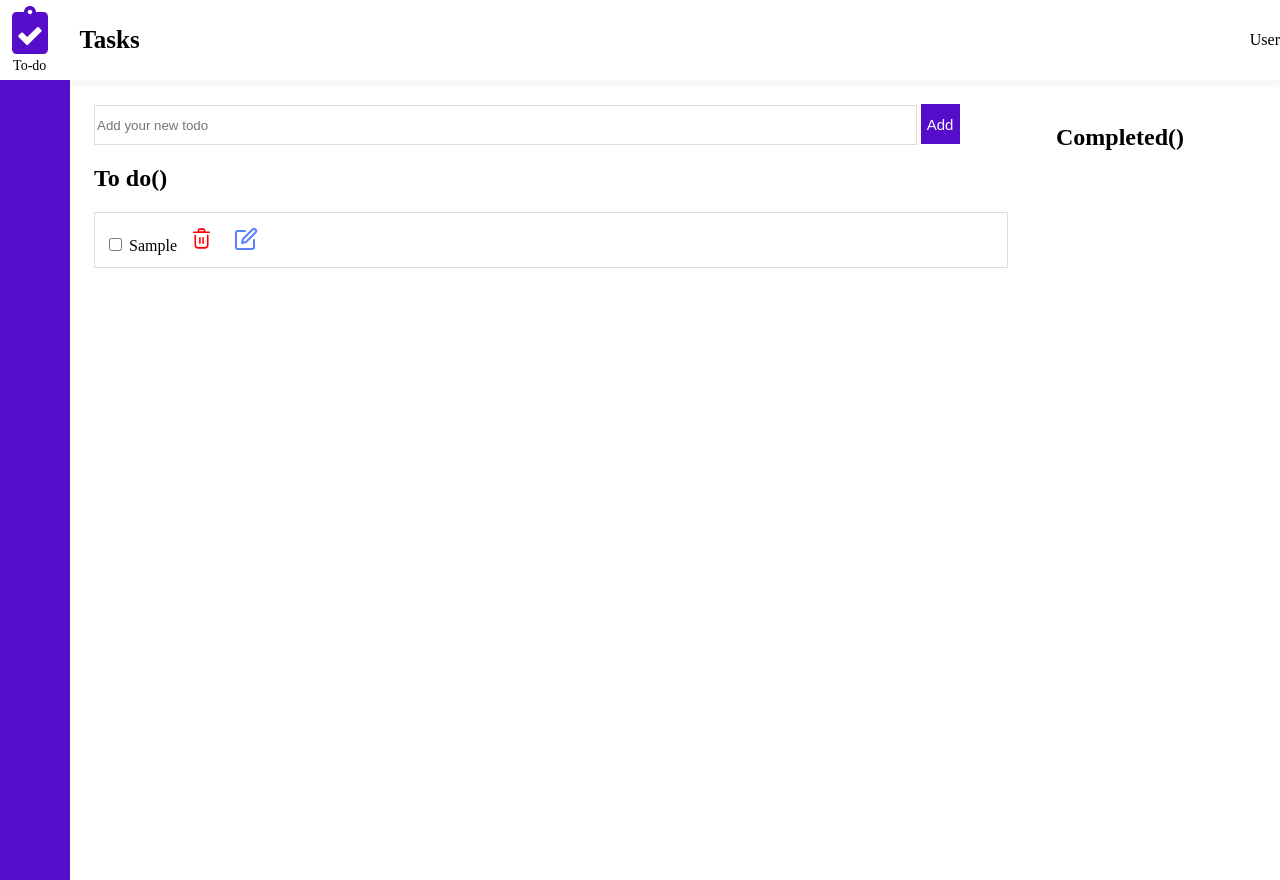
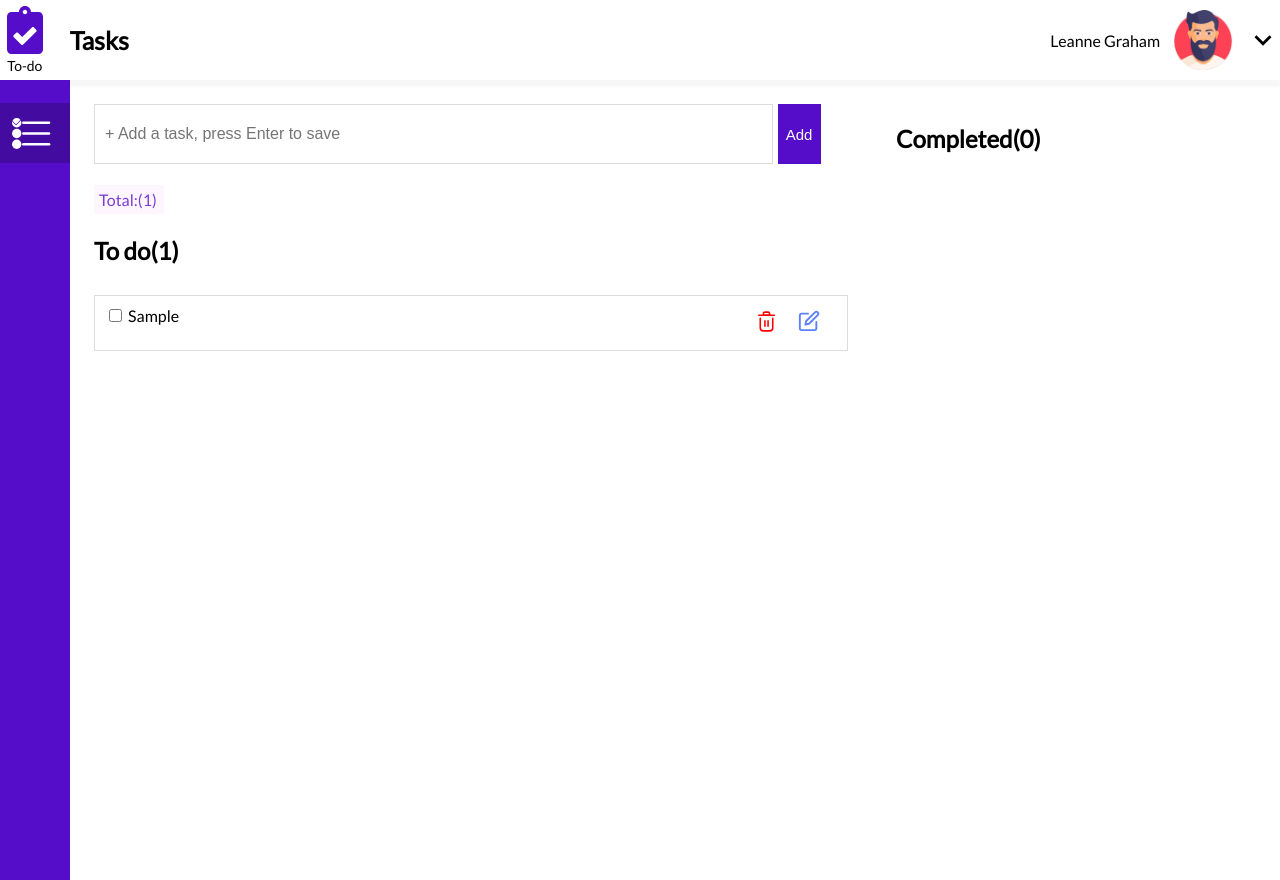
Before and after one commit to VeronikaUlyanchik/TodoApp, a plain HTML site: page index.html in a window 1280 px wide. Both pictures are taken after typing "Sample" into the empty fields and a click on the button "Add". Drawn offline with Linux system fonts and the light colour scheme; files whose address does not match are found by name.

Commit message:
app: style

```diff
--- a/addTaks.js
+++ b/addTaks.js
@@ -5,21 +5,8 @@ const inputTask = document.getElementById('inputtask');
 const todoField = document.querySelector('.todotasks');
 const completedField = document.querySelector('.completed');
 let completedTask= [];
-!localStorage.completedTask ? completedTask=[] : completedTask = JSON.parse(localStorage.getItem('completedtasks'));
-
-
-
-function generateTask(newTask) {
-    newTask.checked ? addTaskInCompleted(newTask) : addTaskInTodo (newTask);
-}
-
-function addTaskInTodo (newTask){
-    todoField.innerHTML+= `<div class="tasks task_button"><input type="checkbox" id="${newTask.id}" onclick=completeTask(${newTask.id})> ${newTask.text} <button class="button-delete" onclick=deleteTodo(${newTask.id})><img  class="deleteButton" src="assets/delete.svg"></button> <button onclick=editTask(${newTask.id})> <img class="editButton" src="assets/edit.svg"> </button> </div>`
-}
-
-function addTaskInCompleted (newTask){
-    completedField.innerHTML+= `<div class="tasks task_button"><input type="checkbox" id="${newTask.id}" onclick=uncompleteTask(${newTask.id}) checked> ${newTask.text} <button class="button-delete" onclick=deleteCompleted(${newTask.id})><img  class="deleteButton" src="assets/delete.svg"></button> </div>`
-}
+const addBtn = document.getElementById('btn_add_task');
+!localStorage.completedtasks ? completedTask=[] : completedTask = JSON.parse(localStorage.getItem('completedtasks'));
 
 
     form.addEventListener('submit', event => {
@@ -39,6 +26,7 @@ function addItem(text) {
             tasks.push(newTask);
             localStorage.setItem('tasks', JSON.stringify(tasks));
             generateTask(newTask);
+            amountTasks();
     }
 
     document.addEventListener('DOMContentLoaded', () => {
--- a/clearTask.js
+++ b/clearTask.js
@@ -7,6 +7,7 @@ function deleteTodo(id) {
      tasks.forEach(t => {
          generateTask(t)
      });
+     amountTasks();
 };
 
 function deleteCompleted(id) {
@@ -18,10 +19,5 @@ function deleteCompleted(id) {
      completedTask.forEach(t => {
          generateTask(t)
      });
+     amountTasks();
 };
-
-function clearAll() {
-tasks=[];
-localStorage.clear();
-todoField.innerHTML="";
-}
--- a/completeTask.js
+++ b/completeTask.js
@@ -1,5 +1,3 @@
-
-
 function completeTask(id) {
     const completedObj= JSON.parse(localStorage.getItem('tasks')).filter(item => item.id ===id)
     const newTask = {
@@ -11,11 +9,13 @@ function completeTask(id) {
     localStorage.setItem('completedtasks', JSON.stringify(completedTask));
     generateTask(newTask);
     deleteTodo(id);
+    amountTasks();
 }
 
 function uncompleteTask(id) {
     const uncompletedObj= JSON.parse(localStorage.getItem('completedtasks')).filter(item => item.id ===id)
     let text = uncompletedObj[0].text;
     addItem(text);
-    deleteCompleted(id)
+    deleteCompleted(id);
+    amountTasks();
 }
--- a/editTask.js
+++ b/editTask.js
@@ -1,14 +1,21 @@
 let indexForEdit;
+const editBtn = document.querySelector('#btn_edit_task');
 
 function editTask(id) {
     const editObj= tasks.filter(item => item.id ===id);
     const indexEdit = tasks.findIndex(item => item.id ===id);
     inputTask.value = editObj[0].text;
+    editBtn.style.display = 'block';
+    addBtn.style.display = 'none';
+    addBtn.setAttribute("disabled", "disabled");
     indexForEdit=indexEdit;
 }
 
-const editBtn = document.querySelector('#btn_edit_task');
-editBtn.addEventListener('click', event => {
+
+editBtn.addEventListener('click', editTaskShow)
+
+
+function editTaskShow(){
 
     tasks[indexForEdit].text=inputTask.value;
     localStorage.setItem('tasks', JSON.stringify(tasks));
@@ -17,4 +24,8 @@ editBtn.addEventListener('click', event => {
         generateTask(t);
     })
     inputTask.value = "";
-})
+    editBtn.style.display = 'none';
+    addBtn.style.display = 'inline';
+    addBtn.removeAttribute("disabled", "disabled");
+    amountTasks();
+}
--- /dev/null
+++ b/generatePage.js
@@ -0,0 +1,19 @@
+function generateTask(newTask) {
+    newTask.checked ? addTaskInCompleted(newTask) : addTaskInTodo (newTask);
+}
+
+function addTaskInTodo (newTask){
+    todoField.innerHTML+= `<div class="tasks"><div><input type="checkbox" id="${newTask.id}" onclick=completeTask(${newTask.id})> ${newTask.text} </div><div class="task_button"> <button class="button-delete" onclick=deleteTodo(${newTask.id})><img  class="deleteButton" src="assets/delete.svg"></button> <button onclick=editTask(${newTask.id})> <img class="editButton" src="assets/edit.svg"> </button></div> </div>`
+}
+
+function addTaskInCompleted (newTask){
+    completedField.innerHTML+= `<div class="tasks"><div><input type="checkbox" id="${newTask.id}" onclick=uncompleteTask(${newTask.id}) checked ><span style="text-decoration: line-through; color:gray;"> ${newTask.text}<span></div class="task_button"> <div> <button class="button-delete" onclick=deleteCompleted(${newTask.id})><img  class="deleteButton" src="assets/delete.svg"></button> </div> </div>`
+}
+
+function amountTasks() {
+    document.getElementById('totalQ').innerHTML= tasks.length+ completedTask.length;
+    document.getElementById('todosQ').innerHTML=tasks.length;
+    document.getElementById('completedQ').innerHTML=completedTask.length;
+}
+
+amountTasks();
--- a/index.html
+++ b/index.html
@@ -11,23 +11,28 @@
     <header>
         <div class="icon"><img src="assets/clipboard.svg"><p>To-do</p></div>
         <div class="textTasks">Tasks</div>
-        <div class="userLogo">User</div>
+        <div class="userLogo">Leanne Graham<img src="assets/manIcon.png"><img src="assets/expand_more_black_24dp.svg"></div>
     </header>
     <main>
-        <div class="menu"></div>
+        <div class="menu">
+            <div>
+                <img src="assets/list.svg">
+                <img src="assets/accept.svg">
+            </div>
+        </div>
         <div class="tasksField">
             <form class="js-form">
-                <input type="text" id="inputtask" class="input" placeholder="Add your new todo" required>
+                <input type="text" id="inputtask" class="input" placeholder="+ Add a task, press Enter to save" required>
                 <button class="button-plus" id="btn_add_task" >Add</button>
-
+                <button class="button-plus" id="btn_edit_task" style="display: none;">Save</button>
             </form>
-            <button class="button-plus" id="btn_edit_task" style="display: none;">Save</button>
-            <h2>To do(<span></span>)</h2>
+            <h4>Total:(<span id="totalQ"></span>) </h4>
+            <h2>To do(<span id="todosQ"></span>)</h2>
                 <div class="todotasks"></div>
 
         </div>
         <div class="completedTask">
-            <h2>Completed(<span></span>)</h2>
+            <h2>Completed(<span id="completedQ"></span>)</h2>
             <div class="completed"></div>
             </div>
     </main>
@@ -35,4 +40,5 @@
     <script src="completeTask.js"></script>
     <script src="clearTask.js"></script>
     <script src="editTask.js"></script>
+    <script src="generatePage.js"></script>
 </html>
--- a/styles/css/styles.css
+++ b/styles/css/styles.css
@@ -1,10 +1,14 @@
-
+@font-face {
+    font-family: Lato;
+    src: url(C:/Users/user/TodoApp/assets/Lato-Regular.ttf);
+   }
 
 body{
     margin: 0;
     min-height: 100%;
     height: 100%;
     overflow: hidden;
+    font-family: 'Lato', sans-serif;
 }
 button{
     border: none;
@@ -12,6 +16,7 @@ button{
     cursor: pointer;
     border: 2px solid white ;
     box-sizing: border-box;
+    margin: 0 5px;
 }
 button:hover{
     border: 2px solid #550dc9 ;
@@ -53,24 +58,31 @@ main {
 .tasksField{
     flex-grow: 1;
     margin: 24px;
+    position: relative;
 }
 .completedTask {
-    width: 200px;
+    width: 360px;
     margin: 24px;
 }
 .button-plus{
     background-color: #550dc9;
     color: white;
     border: none;
-    width: 39px;
-    height: 40px;
+    width: 43px;
+    height: 60px;
     font-size: 15px;
+}
+.js-form{
+    display: flex;
+    justify-content: flex-start;
 }
 .js-form input {
     width: 90%;
-    height: 40px;
+    height: 60px;
     border: 1px solid gainsboro;
     box-sizing: border-box;
+    font-size: 16px;
+    padding: 10px;
 }
 .menu {
     background-color:#550dc9;
@@ -79,12 +91,73 @@ main {
 }
 .todotasks{
     margin: 20px 0px;
+    overflow: hidden;
+    overflow-y: auto;
+    width: 100%;
+    height: 431px;
+    box-sizing: content-box;
 }
 .tasks {
     border: 1px solid gainsboro;
     padding: 10px;
+    display: flex;
+    justify-content: space-between;
     margin: 10px 0px;
+    position: relative;
+    white-space: pre-wrap;
+   word-break: break-all;
 }
 .deleteButton {
     width: 25px;
+    margin: 0px -10px;
 }
+.editButton{
+    width: 22px;
+}
+.completed{
+    overflow: hidden;
+    overflow-y: auto;
+    height: 431px;
+}
+.task_button {
+    display: flex;
+}
+.userLogo {
+    display: flex;
+    width: 300px;
+    height: 60px;
+    text-align: center;
+    justify-content: space-between;
+    align-items: center;
+}
+.userLogo img:first-child{
+    width: 60px;
+}
+.userLogo img:nth-child(2){
+    width: 34px;
+}
+.menu img:first-child{
+    width: 43px;
+    position: relative;
+    top: 9px;
+    left: 10px;
+}
+.menu img:nth-child(2){
+        width: 23px;
+        position: relative;
+        top: -13px;
+        left: -40px;
+}
+.menu div{
+    background-color: #440ba0;
+    width: 100%;
+    height: 60px;
+    margin: 23px 0;
+}
+h4 {
+    color: #793ed4;
+    background-color: #fef6ff;
+    width: 60px;
+    font-weight: lighter;
+    padding: 5px;
+}
```
Also changed, not shown: assets/Lato-Regular.ttf (added), assets/accept.svg (added), assets/expand_more_black_24dp.svg (added), assets/list.svg (added), assets/manIcon.png (added).
